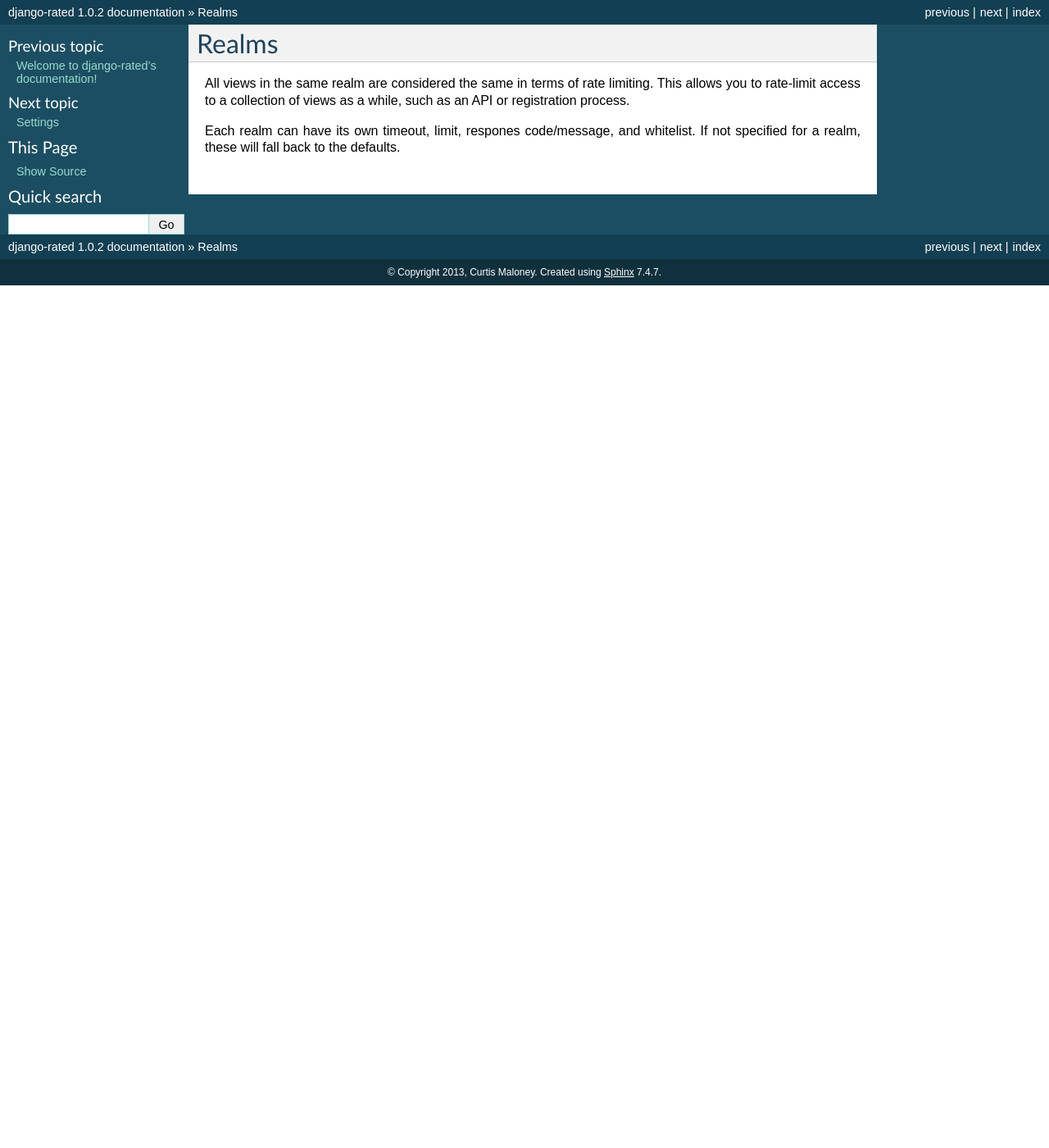
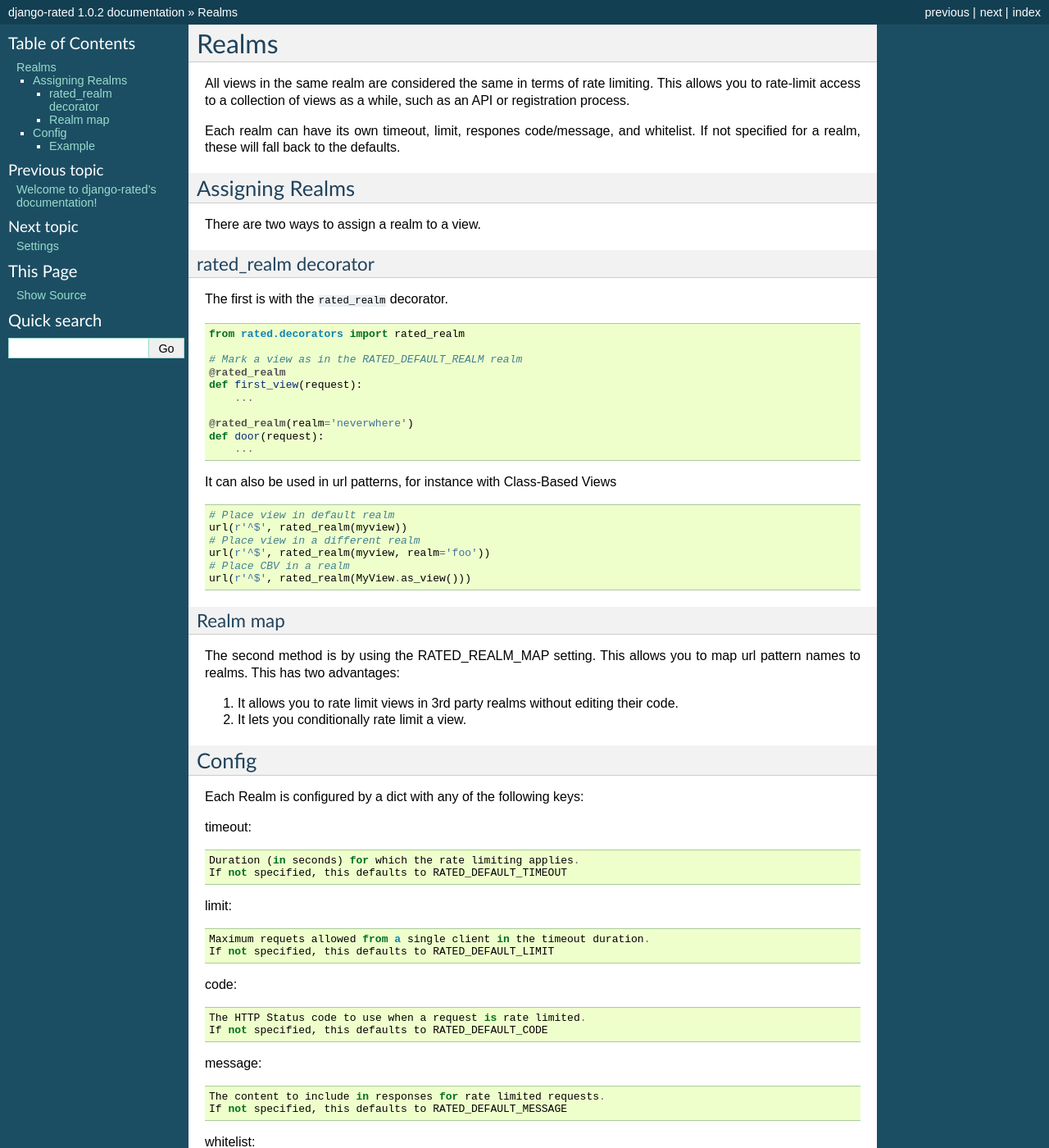
Before and after one commit to funkybob/django-rated, a Sphinx documentation site: the page built from docs/realms.rst, in a window 1280 px wide and 1400 px high. Shown: the whole window at 82% size. Built offline with Sphinx 7.4.7, drawn with Linux system fonts in a browser that asks for light colours; some of the changed text lies outside the part shown.

Commit message:
Coninue Realms docs

```diff
--- a/docs/realms.rst
+++ b/docs/realms.rst
@@ -8,3 +8,92 @@
 
 Each realm can have its own timeout, limit, respones code/message, and
 whitelist.  If not specified for a realm, these will fall back to the defaults.
+
+Assigning Realms
+================
+
+There are two ways to assign a realm to a view.
+
+rated_realm decorator
+---------------------
+
+The first is with the ``rated_realm`` decorator.
+
+.. code-block:: python
+
+    from rated.decorators import rated_realm
+
+    # Mark a view as in the RATED_DEFAULT_REALM realm
+    @rated_realm
+    def first_view(request):
+        ...
+
+    @rated_realm(realm='neverwhere')
+    def door(request):
+        ...
+
+It can also be used in url patterns, for instance with Class-Based Views
+
+.. code-block:: python
+
+    # Place view in default realm
+    url(r'^$', rated_realm(myview))
+    # Place view in a different realm
+    url(r'^$', rated_realm(myview, realm='foo'))
+    # Place CBV in a realm
+    url(r'^$', rated_realm(MyView.as_view()))
+
+Realm map
+---------
+
+The second method is by using the RATED_REALM_MAP setting.  This allows you to
+map url pattern names to realms.  This has two advantages:
+
+1. It allows you to rate limit views in 3rd party realms without editing their
+   code.
+2. It lets you conditionally rate limit a view.
+
+Config
+======
+
+Each Realm is configured by a dict with any of the following keys:
+
+timeout::
+
+    Duration (in seconds) for which the rate limiting applies.
+    If not specified, this defaults to RATED_DEFAULT_TIMEOUT
+
+limit::
+
+    Maximum requets allowed from a single client in the timeout duration.
+    If not specified, this defaults to RATED_DEFAULT_LIMIT
+
+code::
+
+    The HTTP Status code to use when a request is rate limited.
+    If not specified, this defaults to RATED_DEFAULT_CODE
+
+message::
+
+    The content to include in responses for rate limited requests.
+    If not specified, this defaults to RATED_DEFAULT_MESSAGE
+
+whitelist::
+
+    A list of IPs of clients exempt from rate limiting in this realm.
+    If not specified, this defaults to RATED_DEFAULT_WHITELIST.
+
+Example
+-------
+
+.. code-block:: python
+
+    RATED_REALMS = {
+        # Limit access to the 'user_api' Realm to 10 requests in the last half hour.
+        'user_api': {
+            'limit': 10,
+            'timeout': 60 * 30,
+        },
+        # Return a 501 response when limited
+        'signup': dict(code=501),
+    }
```
